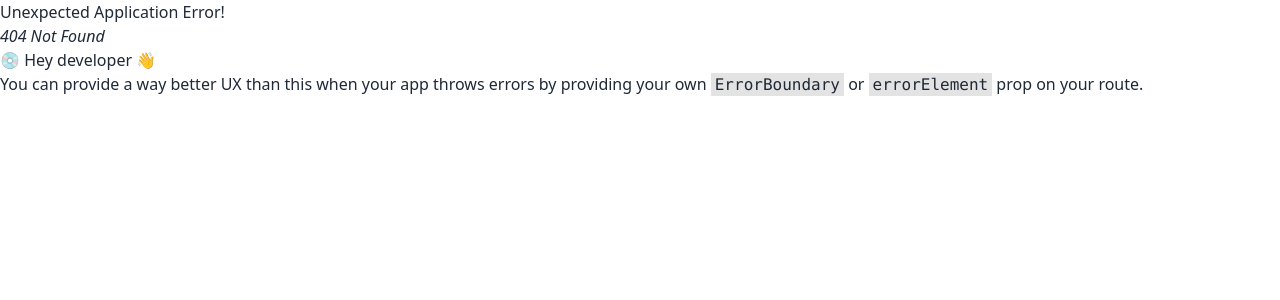
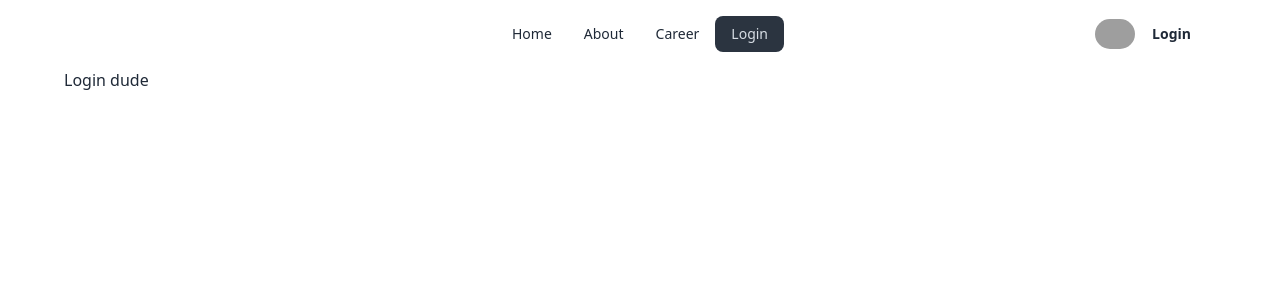
Before and after one commit to GGTuran/web-of-the-dragon, a React (Vite) app: page /login in a window 1280 px wide. Before the commit this address had no page. Shown: the top 300 px of the page. Built offline with nearby package versions, Linux system fonts and the light colour scheme; grey boxes are pictures that could not be loaded.

Commit message:
new module

```diff
--- /dev/null
+++ b/src/Pages/Login/Login.jsx
@@ -0,0 +1,13 @@
+import Navbar from "../Shared/Navbar/Navbar";
+
+
+const Login = () => {
+    return (
+        <div>
+            <Navbar></Navbar>
+            <h2>Login dude</h2>
+        </div>
+    );
+};
+
+export default Login;
--- a/src/Pages/Shared/Navbar/Navbar.jsx
+++ b/src/Pages/Shared/Navbar/Navbar.jsx
@@ -8,6 +8,7 @@
     <li><NavLink to="/">Home</NavLink></li>
     <li><NavLink to="/about">About</NavLink></li>
     <li><NavLink to="/career">Career</NavLink></li>
+    <li><NavLink to="/login">Login</NavLink></li>
     </>
 
   return (
@@ -48,7 +49,7 @@
         {/* <a className="btn">Button</a>
          */}
         <img className="w-10 rounded-full"  src={user} alt="" />
-         <Link>
+         <Link to='/login'>
          <button className="btn btn-ghost"> Login</button>
          </Link>
       </div>
--- a/src/Routes/Router.jsx
+++ b/src/Routes/Router.jsx
@@ -1,6 +1,7 @@
 import { createBrowserRouter } from "react-router-dom";
 import Root from "../Layouts/Root";
 import Home from "../Pages/Home/Home";
+import Login from "../Pages/Login/Login";
 
 
 
@@ -12,6 +13,10 @@
             {
                 path:"/",
                 element: <Home></Home>
+            },
+            {
+                path:"/login",
+                element:<Login></Login>
             }
         ]
 
```
